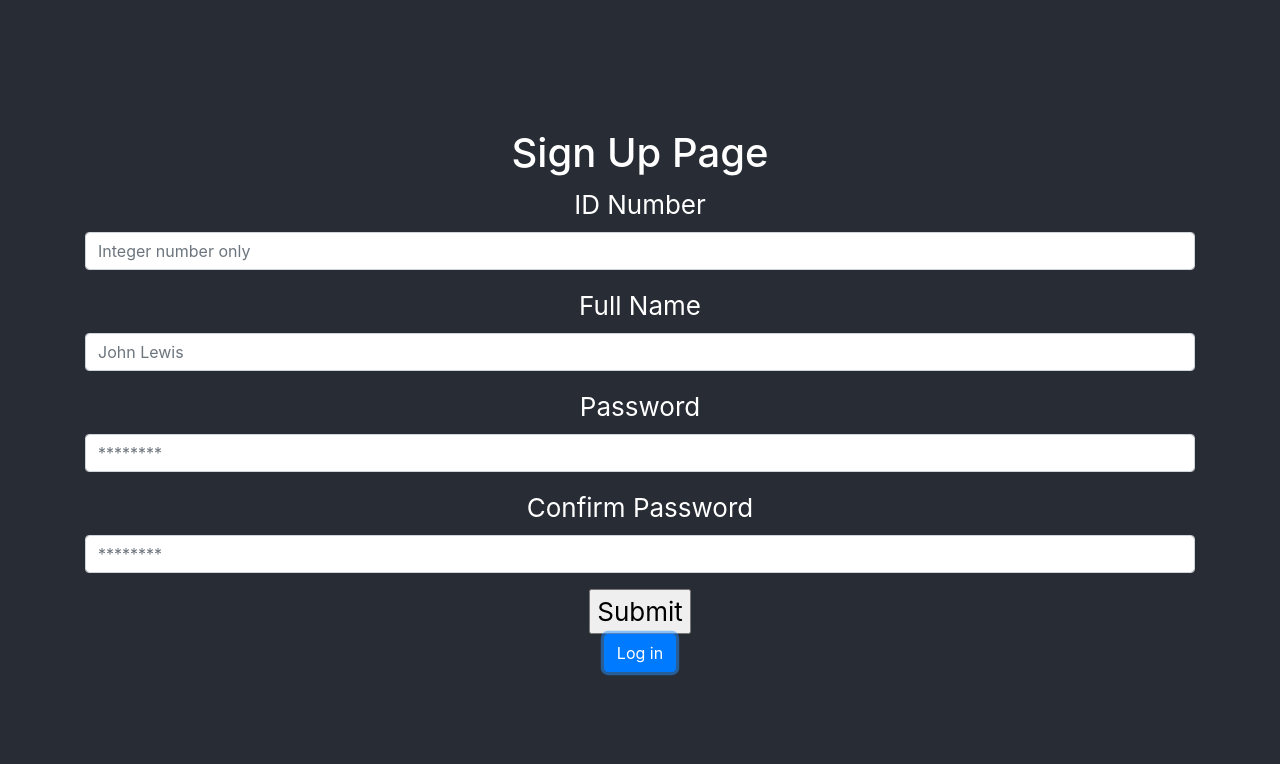
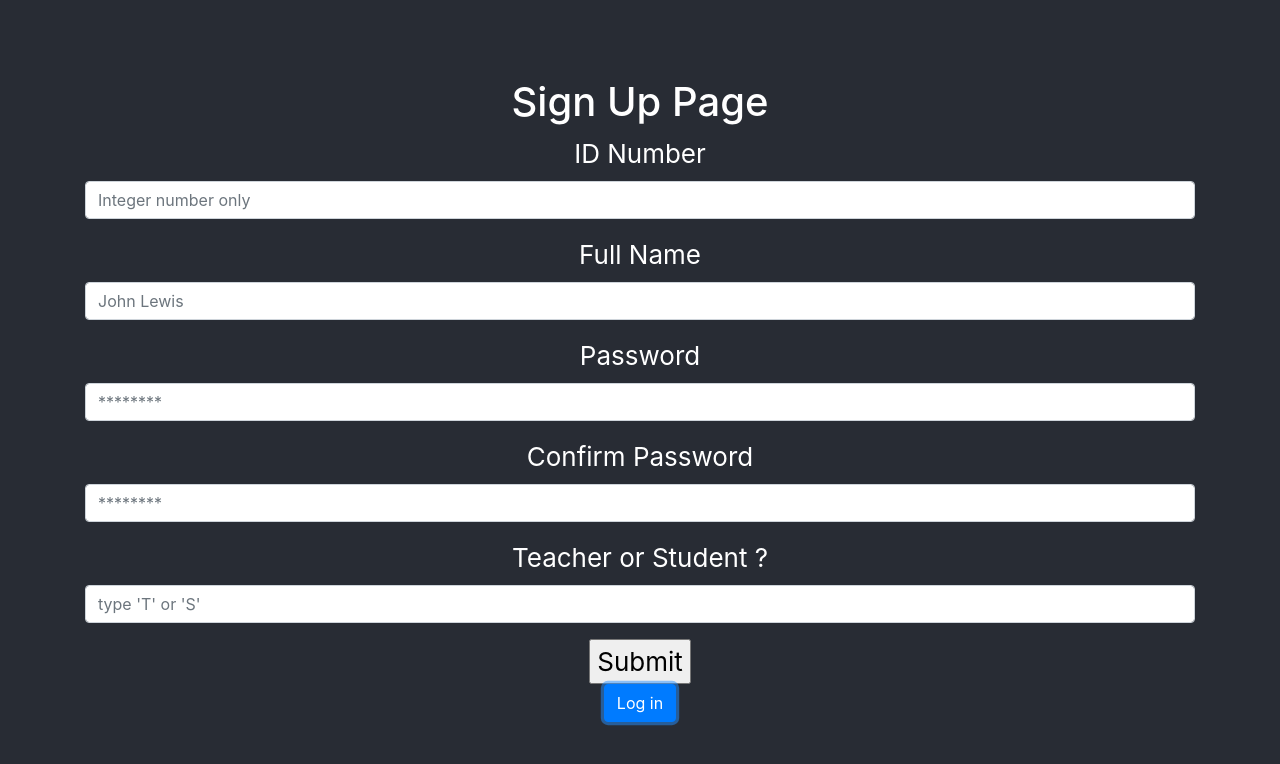
Before and after one commit to dwihdyn/lifeskill-fe, a React (Create React App) app: page / in a window 1280 px wide. Both pictures are taken after a click on the button "Sign up". Shown: the top 764 px of the page. Built offline with nearby package versions, Linux system fonts and the light colour scheme.

Commit message:
teacher database for ML

```diff
--- a/src/Containers/SignupForm.js
+++ b/src/Containers/SignupForm.js
@@ -10,6 +10,7 @@ class SignupForm extends React.Component {
     full_name: ``,
     password: ``,
     confirm_password: ``,
+    Tors: ``,
     redirect: false
   };
 
@@ -34,6 +35,12 @@ class SignupForm extends React.Component {
   handleConfPass = e => {
     this.setState({
       confirm_password: e.target.value
+    });
+  };
+
+  handleTeacherOrStudent = e => {
+    this.setState({
+      TorS: e.target.value
     });
   };
 
@@ -86,6 +93,7 @@ class SignupForm extends React.Component {
       full_name,
       password,
       confirm_password,
+      TorS,
       redirect
     } = this.state;
 
@@ -140,6 +148,19 @@ class SignupForm extends React.Component {
               onChange={this.handleConfPass}
             />
           </FormGroup>
+
+          <FormGroup>
+            <Label for="TorS">Teacher or Student ?</Label>
+            <Input
+              type="text"
+              name="TorS"
+              id="TorS"
+              placeholder="type 'T' or 'S'"
+              value={TorS}
+              onChange={this.handleTeacherOrStudent}
+            />
+          </FormGroup>
+
           <input
             type="submit"
             placeholder="Submit"
```
